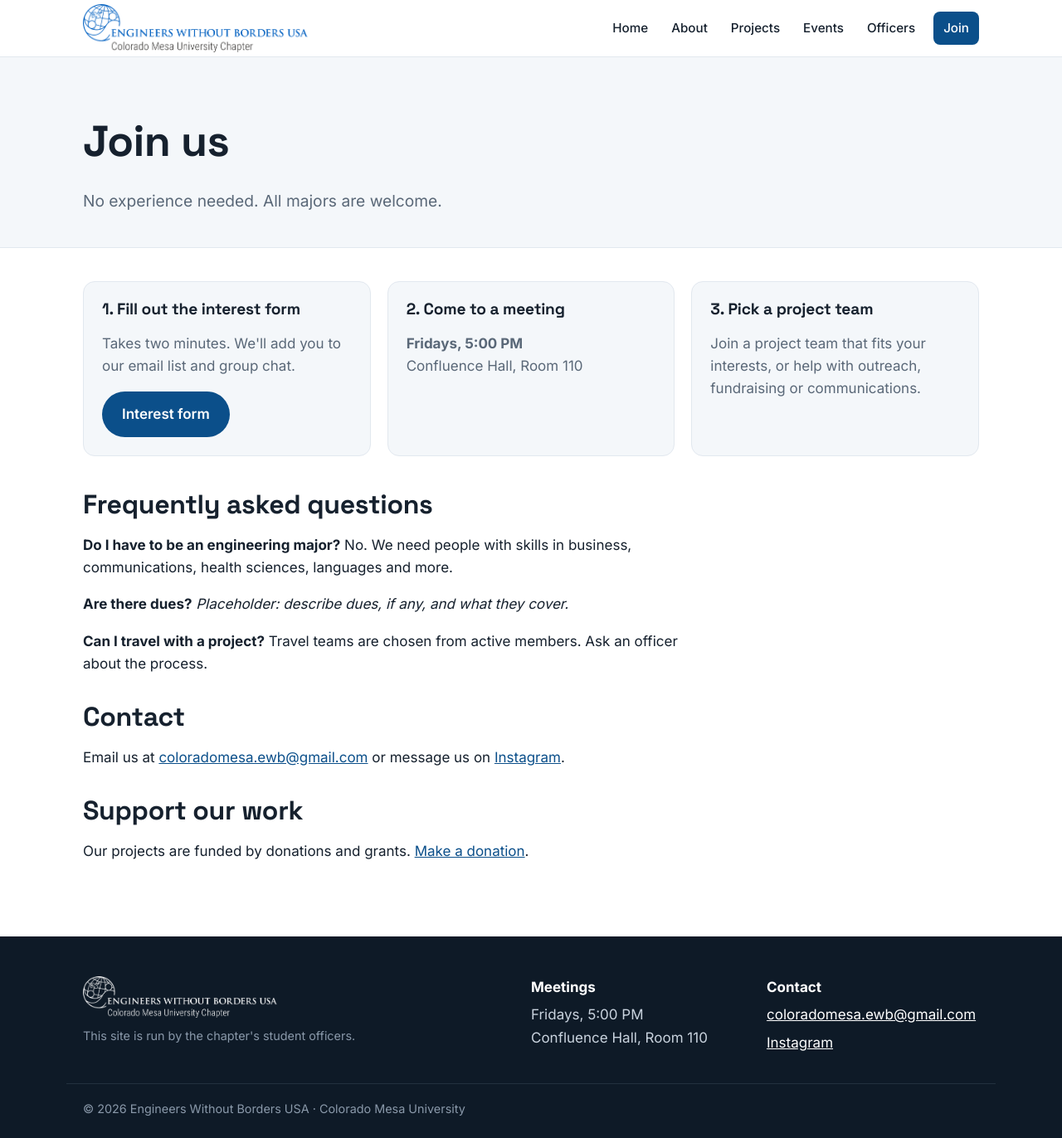
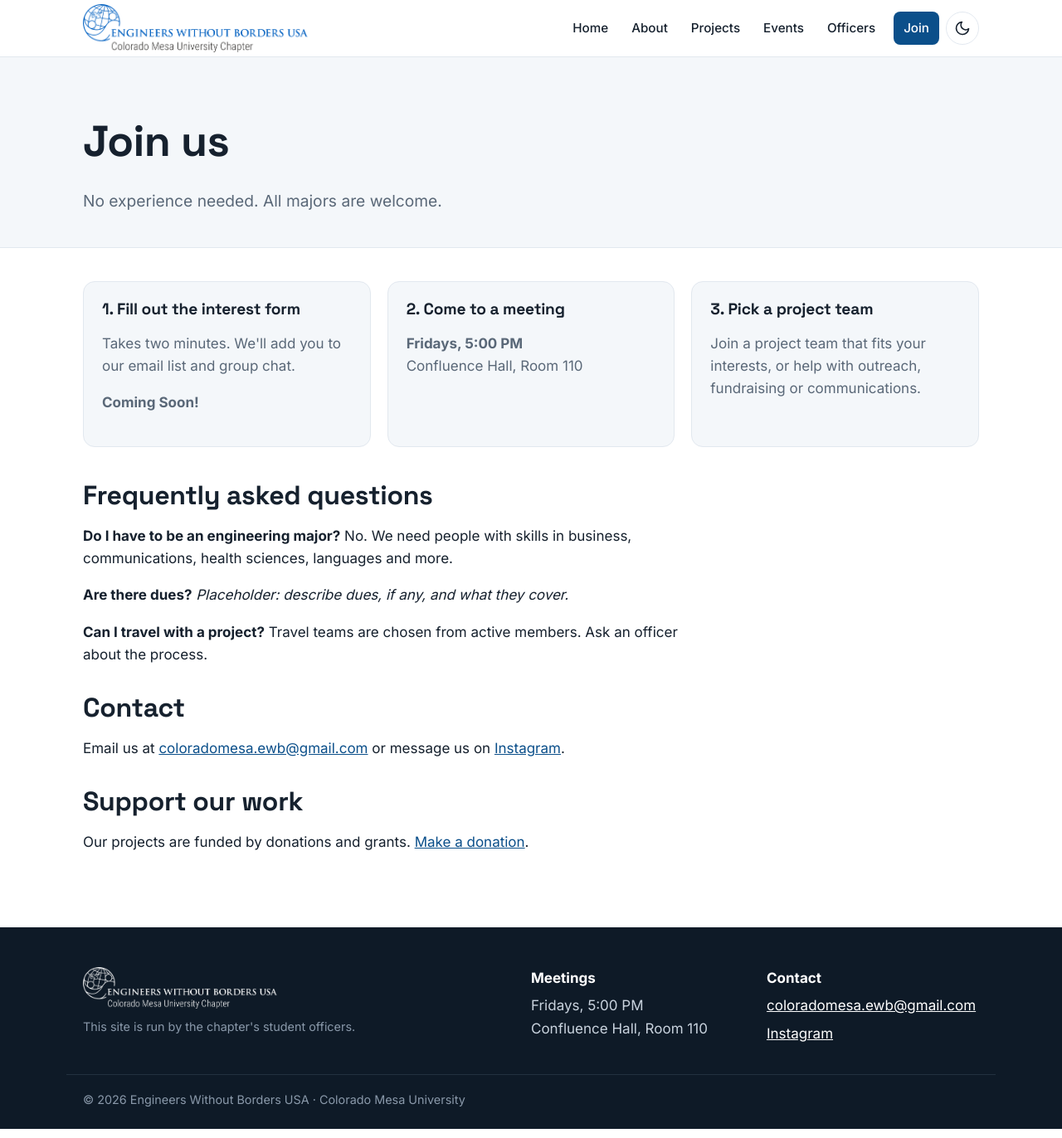
Before and after one commit to CMU-EWB/cmu-ewb.github.io, a Jekyll site: the page built from join.md, in a window 1280 px wide and 1372 px high. Shown: the whole window at 83% size. Built offline with Jekyll 4.4.1, drawn with Linux system fonts in a browser that asks for light colours.

Commit message:
Add dark mode with a header toggle button
Follows the visitor's device setting by default and remembers their choice.
Also show the interest-form text instead of a broken button when it isn't a link.

Co-Authored-By: Claude Opus 5.5 <noreply@anthropic.com>
Claude-Session: https://claude.ai/code/session_01MvvAWx1hnzUEyj1SiXDyg2

```diff
--- a/_includes/header.html
+++ b/_includes/header.html
@@ -3,11 +3,9 @@
 <header class="site-header">
   <div class="wrap header-inner">
     <a class="brand" href="{{ '/' | relative_url }}">
-      <img src="{{ '/assets/img/logo-horizontal.png' | relative_url }}" alt="{{ s.chapter_name }} | {{ s.school }}" width="234" height="50">
+      <img class="logo-light" src="{{ '/assets/img/logo-horizontal.png' | relative_url }}" alt="{{ s.chapter_name }} | {{ s.school }}" width="234" height="50">
+      <img class="logo-dark" src="{{ '/assets/img/logo-horizontal-white.png' | relative_url }}" alt="{{ s.chapter_name }} | {{ s.school }}" width="234" height="50">
     </a>
-    <button class="nav-toggle" aria-expanded="false" aria-controls="site-nav" aria-label="Menu">
-      <span></span><span></span><span></span>
-    </button>
     <nav id="site-nav" class="site-nav">
       {% for item in site.nav %}
         {% assign active = false %}
@@ -16,5 +14,14 @@
         <a href="{{ item.url | relative_url }}" {% if active %}aria-current="page"{% endif %} {% if item.title == "Join" %}class="nav-cta"{% endif %}>{{ item.title }}</a>
       {% endfor %}
     </nav>
+    <div class="header-actions">
+      <button class="theme-toggle" type="button" aria-label="Switch to dark mode" title="Switch to dark mode">
+        <svg class="icon-moon" viewBox="0 0 24 24" fill="none" stroke="currentColor" stroke-width="2" stroke-linecap="round" stroke-linejoin="round" aria-hidden="true"><path d="M21 12.8A9 9 0 1 1 11.2 3a7 7 0 0 0 9.8 9.8z"/></svg>
+        <svg class="icon-sun" viewBox="0 0 24 24" fill="none" stroke="currentColor" stroke-width="2" stroke-linecap="round" stroke-linejoin="round" aria-hidden="true"><circle cx="12" cy="12" r="4"/><path d="M12 2v2M12 20v2M4.9 4.9l1.4 1.4M17.7 17.7l1.4 1.4M2 12h2M20 12h2M4.9 19.1l1.4-1.4M17.7 6.3l1.4-1.4"/></svg>
+      </button>
+      <button class="nav-toggle" aria-expanded="false" aria-controls="site-nav" aria-label="Menu">
+        <span></span><span></span><span></span>
+      </button>
+    </div>
   </div>
 </header>
--- a/_layouts/default.html
+++ b/_layouts/default.html
@@ -2,6 +2,15 @@
 <html lang="en">
 <head>
   <meta charset="utf-8">
+  <script>
+    // Apply the saved (or system) color theme before the page draws, so it never flashes.
+    (function () {
+      var t = null;
+      try { t = localStorage.getItem('theme'); } catch (e) {}
+      if (t !== 'light' && t !== 'dark') t = window.matchMedia && matchMedia('(prefers-color-scheme: dark)').matches ? 'dark' : 'light';
+      document.documentElement.setAttribute('data-theme', t);
+    })();
+  </script>
   <meta name="viewport" content="width=device-width, initial-scale=1">
   {% assign s = site.data.settings %}
   <title>{% if page.title and page.url != "/" %}{{ page.title }} · {% endif %}{{ s.chapter_name }} | {{ s.school }}</title>
--- a/_layouts/join.html
+++ b/_layouts/join.html
@@ -13,7 +13,7 @@ layout: default
     <div class="join-card">
       <h3>1. Fill out the interest form</h3>
       <p>Takes two minutes. We'll add you to our email list and group chat.</p>
-      <a class="btn btn-primary" href="{{ s.join_form }}">Interest form</a>
+      {% if s.join_form contains "http" %}<a class="btn btn-primary" href="{{ s.join_form }}">Interest form</a>{% elsif s.join_form and s.join_form != "" %}<p><strong>{{ s.join_form }}</strong></p>{% endif %}
     </div>
     <div class="join-card">
       <h3>2. Come to a meeting</h3>
--- a/assets/css/main.css
+++ b/assets/css/main.css
@@ -10,44 +10,86 @@
   --bg-alt: #f4f7fa;
   --radius: 14px;
   --shadow: 0 1px 2px rgba(16,33,54,.06), 0 8px 24px rgba(16,33,54,.06);
+  --link: #0b4f8a;         /* text links and headings accents */
+  --surface: #ffffff;      /* cards and boxes */
+  --header-bg: rgba(255,255,255,.94);
+  --tint: #e8f0f8;
+  --pill-ink: #073763;
+  --ph1: #dbe7f3; --ph2: #c3d6ea; --ph-icon: #9bb5d1;
+  --past: #aab6c3;
+  color-scheme: light;
 }
+/* ---------- Dark mode ---------- */
+:root[data-theme="dark"] {
+  --ink: #e6edf4;
+  --muted: #9aabbd;
+  --line: #263544;
+  --bg: #0f1923;
+  --bg-alt: #15222f;
+  --surface: #182634;
+  --header-bg: rgba(15,25,35,.94);
+  --tint: #1d3550;
+  --link: #79b6f2;
+  --pill-ink: #cfe3f7;
+  --ph1: #1c2d3e; --ph2: #223a52; --ph-icon: #3f5f80;
+  --past: #4a5a6b;
+  --shadow: 0 1px 2px rgba(0,0,0,.3), 0 8px 24px rgba(0,0,0,.25);
+  color-scheme: dark;
+}
+:root[data-theme="dark"] .pill-active, :root[data-theme="dark"] .pill-ongoing { background: #173d2a; color: #9be0b6; }
+:root[data-theme="dark"] .pill-in-design { background: #45320f; color: #f5cf8e; }
+:root[data-theme="dark"] .pill-completed { background: #2c3440; color: #c3cbd6; }
+:root[data-theme="dark"] .site-nav a.nav-cta { background: #2a7bc0; }
+:root[data-theme="dark"] .page-body .btn-primary, :root[data-theme="dark"] .join-card .btn-primary { background: #2a7bc0; }
+:root[data-theme="dark"] .site-footer { background: #0a121a; }
+.logo-dark { display: none !important; }
+:root[data-theme="dark"] .logo-light { display: none !important; }
+:root[data-theme="dark"] .logo-dark { display: block !important; }
+/* Theme toggle button */
+.theme-toggle { background: none; border: 1px solid var(--line); color: var(--ink); width: 40px; height: 40px; border-radius: 999px; cursor: pointer; display: grid; place-items: center; margin-left: 8px; flex: 0 0 auto; }
+.theme-toggle:hover { background: var(--bg-alt); }
+.theme-toggle svg { width: 20px; height: 20px; }
+.theme-toggle .icon-sun { display: none; }
+:root[data-theme="dark"] .theme-toggle .icon-sun { display: block; }
+:root[data-theme="dark"] .theme-toggle .icon-moon { display: none; }
+.header-actions { display: flex; align-items: center; }
 * { box-sizing: border-box; }
 html { -webkit-text-size-adjust: 100%; }
-body { margin: 0; font-family: Inter, system-ui, -apple-system, "Segoe UI", sans-serif; color: var(--ink); background: var(--bg); line-height: 1.6; font-size: 17px; }
+body { margin: 0; transition: background .2s, color .2s; font-family: Inter, system-ui, -apple-system, "Segoe UI", sans-serif; color: var(--ink); background: var(--bg); line-height: 1.6; font-size: 17px; }
 h1, h2, h3 { font-family: "Space Grotesk", Inter, sans-serif; line-height: 1.15; letter-spacing: -0.01em; margin: 0 0 .5em; }
 h1 { font-size: clamp(2rem, 5vw, 3.25rem); }
 h2 { font-size: clamp(1.5rem, 3vw, 2rem); }
 h3 { font-size: 1.2rem; }
-a { color: var(--brand); }
+a { color: var(--link); }
 img { max-width: 100%; display: block; }
 .wrap { max-width: 1120px; margin: 0 auto; padding: 0 20px; }
 .muted { color: var(--muted); }
 .small { font-size: .9rem; }
 .lead { font-size: 1.2rem; color: var(--muted); max-width: 46rem; }
-.eyebrow { text-transform: uppercase; letter-spacing: .08em; font-size: .8rem; font-weight: 600; color: var(--brand); margin: 0 0 .75rem; }
+.eyebrow { text-transform: uppercase; letter-spacing: .08em; font-size: .8rem; font-weight: 600; color: var(--link); margin: 0 0 .75rem; }
 .eyebrow a { text-decoration: none; }
 .skip { position: absolute; left: -999px; }
-.skip:focus { left: 12px; top: 12px; background: #fff; padding: 8px 12px; z-index: 99; }
+.skip:focus { left: 12px; top: 12px; background: var(--surface); padding: 8px 12px; z-index: 99; }
 
 /* Header */
-.site-header { position: sticky; top: 0; z-index: 20; background: rgba(255,255,255,.94); backdrop-filter: blur(8px); border-bottom: 1px solid var(--line); }
+.site-header { position: sticky; top: 0; z-index: 20; background: var(--header-bg); backdrop-filter: blur(8px); border-bottom: 1px solid var(--line); }
 .header-inner { display: flex; align-items: center; justify-content: space-between; height: 68px; }
 .brand { display: flex; align-items: center; gap: 10px; text-decoration: none; color: var(--ink); }
-.brand-mark { color: var(--brand); display: flex; }
+.brand-mark { color: var(--link); display: flex; }
 .brand-text { display: flex; flex-direction: column; line-height: 1.15; }
 .brand-text strong { font-family: "Space Grotesk", sans-serif; font-size: 1.05rem; }
 .brand-text small { color: var(--muted); font-size: .78rem; }
 .site-nav { display: flex; gap: 4px; align-items: center; }
 .site-nav a { text-decoration: none; color: var(--ink); font-weight: 500; padding: 8px 12px; border-radius: 8px; font-size: .95rem; }
 .site-nav a:hover { background: var(--bg-alt); }
-.site-nav a[aria-current="page"] { color: var(--brand); background: #e8f0f8; }
+.site-nav a[aria-current="page"] { color: var(--link); background: var(--tint); }
 .site-nav a.nav-cta { background: var(--brand); color: #fff; margin-left: 6px; }
 .site-nav a.nav-cta:hover { background: var(--brand-dark); }
 .nav-toggle { display: none; background: none; border: 0; padding: 10px; cursor: pointer; }
 .nav-toggle span { display: block; width: 22px; height: 2px; background: var(--ink); margin: 5px 0; border-radius: 2px; }
 @media (max-width: 820px) {
   .nav-toggle { display: block; }
-  .site-nav { display: none; position: absolute; top: 68px; left: 0; right: 0; background: #fff; flex-direction: column; align-items: stretch; padding: 8px 16px 16px; border-bottom: 1px solid var(--line); box-shadow: var(--shadow); }
+  .site-nav { display: none; position: absolute; top: 68px; left: 0; right: 0; background: var(--surface); flex-direction: column; align-items: stretch; padding: 8px 16px 16px; border-bottom: 1px solid var(--line); box-shadow: var(--shadow); }
   .site-nav.open { display: flex; }
   .site-nav a { padding: 12px; }
   .site-nav a.nav-cta { margin: 8px 0 0; text-align: center; }
@@ -61,7 +103,7 @@ img { max-width: 100%; display: block; }
 .btn-light { background: #fff; color: var(--brand-dark); }
 .page-body .btn-primary, .join-card .btn-primary { background: var(--brand); color: #fff; }
 .btn-row { display: flex; flex-wrap: wrap; gap: 12px; margin-top: 1.5rem; }
-.link-arrow { font-weight: 600; text-decoration: none; color: var(--brand); }
+.link-arrow { font-weight: 600; text-decoration: none; color: var(--link); }
 
 /* Hero */
 .hero { position: relative; color: #fff; padding: clamp(64px, 12vw, 128px) 0; background:
@@ -85,29 +127,29 @@ img { max-width: 100%; display: block; }
 .feature p { color: var(--muted); margin: 0; }
 
 /* Cards */
-.card { background: #fff; border: 1px solid var(--line); border-radius: var(--radius); overflow: hidden; box-shadow: var(--shadow); text-decoration: none; color: inherit; display: flex; flex-direction: column; transition: transform .15s, box-shadow .15s; }
+.card { background: var(--surface); border: 1px solid var(--line); border-radius: var(--radius); overflow: hidden; box-shadow: var(--shadow); text-decoration: none; color: inherit; display: flex; flex-direction: column; transition: transform .15s, box-shadow .15s; }
 .card:hover { transform: translateY(-3px); box-shadow: 0 12px 32px rgba(16,33,54,.12); }
 .card-img { position: relative; aspect-ratio: 16/9; background-size: cover; background-position: center; }
-.card-img-empty { background: linear-gradient(135deg, #dbe7f3, #c3d6ea); color: #9bb5d1; display: grid; place-items: center; }
+.card-img-empty { background: linear-gradient(135deg, var(--ph1), var(--ph2)); color: var(--ph-icon); display: grid; place-items: center; }
 .card-img-empty svg { width: 64px; height: 64px; }
 .card-img .pill { position: absolute; top: 12px; left: 12px; }
 .card-body { padding: 20px; display: flex; flex-direction: column; flex: 1; }
 .card-body p { margin: 0 0 .75rem; }
 .card-body .link-arrow { margin-top: auto; }
-.pill { display: inline-block; font-size: .75rem; font-weight: 600; padding: 3px 10px; border-radius: 999px; background: #e8f0f8; color: var(--brand-dark); }
+.pill { display: inline-block; font-size: .75rem; font-weight: 600; padding: 3px 10px; border-radius: 999px; background: var(--tint); color: var(--pill-ink); }
 .pill-active, .pill-ongoing { background: #dff3e6; color: #17603a; }
 .pill-in-design { background: #fff1db; color: #7a4a00; }
 .pill-completed { background: #ececf0; color: #444b55; }
 
 /* Events */
 .event-list { display: grid; gap: 14px; margin-bottom: 2rem; }
-.event { display: flex; gap: 18px; padding: 18px; border: 1px solid var(--line); border-radius: var(--radius); background: #fff; }
+.event { display: flex; gap: 18px; padding: 18px; border: 1px solid var(--line); border-radius: var(--radius); background: var(--surface); }
 .event-date { flex: 0 0 64px; height: 68px; border-radius: 10px; background: var(--brand); color: #fff; display: flex; flex-direction: column; align-items: center; justify-content: center; line-height: 1; }
 .event-date .m { text-transform: uppercase; font-size: .75rem; font-weight: 600; letter-spacing: .06em; opacity: .85; }
 .event-date .d { font-family: "Space Grotesk", sans-serif; font-size: 1.7rem; font-weight: 700; margin-top: 4px; }
 .event h3 { margin-bottom: .2rem; }
 .event p { margin: 0 0 .4rem; }
-.past-list .event-date { background: #aab6c3; }
+.past-list .event-date { background: var(--past); }
 .small-prose p { margin: .25rem 0; }
 
 /* Page */
@@ -122,11 +164,11 @@ img { max-width: 100%; display: block; }
 
 /* Officers */
 .officer-grid { display: grid; gap: 28px; grid-template-columns: repeat(auto-fill, minmax(220px, 1fr)); }
-.officer { text-align: center; padding: 24px 18px; border: 1px solid var(--line); border-radius: var(--radius); background: #fff; }
+.officer { text-align: center; padding: 24px 18px; border: 1px solid var(--line); border-radius: var(--radius); background: var(--surface); }
 .avatar { width: 128px; height: 128px; border-radius: 50%; object-fit: cover; margin: 0 auto 14px; }
 .avatar-initials { display: grid; place-items: center; background: linear-gradient(135deg, var(--brand), #2a7bc0); color: #fff; font-family: "Space Grotesk", sans-serif; font-size: 2.4rem; font-weight: 700; }
 .officer h3 { margin-bottom: .1rem; }
-.officer .role { color: var(--brand); font-weight: 600; margin: 0 0 .3rem; }
+.officer .role { color: var(--link); font-weight: 600; margin: 0 0 .3rem; }
 .officer .muted { margin: 0 0 .5rem; }
 .officer .small-prose { color: var(--muted); font-size: .93rem; }
 
@@ -154,3 +196,4 @@ img { max-width: 100%; display: block; }
 .brand img { height: 58px; width: auto; }
 .footer-logo { height: 50px; width: auto; margin-bottom: 10px; }
 @media (max-width: 400px) { .brand img { height: 48px; } }
+.site-nav { margin-left: auto; }
--- a/assets/js/site.js
+++ b/assets/js/site.js
@@ -32,3 +32,22 @@
     if (h) h.hidden = count === 0;
   });
 })();
+
+// Dark mode toggle. Remembers the visitor's choice; otherwise follows their device setting.
+(function () {
+  var btn = document.querySelector('.theme-toggle');
+  if (!btn) return;
+  var root = document.documentElement;
+  function label() {
+    var next = root.getAttribute('data-theme') === 'dark' ? 'light' : 'dark';
+    btn.setAttribute('aria-label', 'Switch to ' + next + ' mode');
+    btn.setAttribute('title', 'Switch to ' + next + ' mode');
+  }
+  label();
+  btn.addEventListener('click', function () {
+    var next = root.getAttribute('data-theme') === 'dark' ? 'light' : 'dark';
+    root.setAttribute('data-theme', next);
+    try { localStorage.setItem('theme', next); } catch (e) {}
+    label();
+  });
+})();
```
